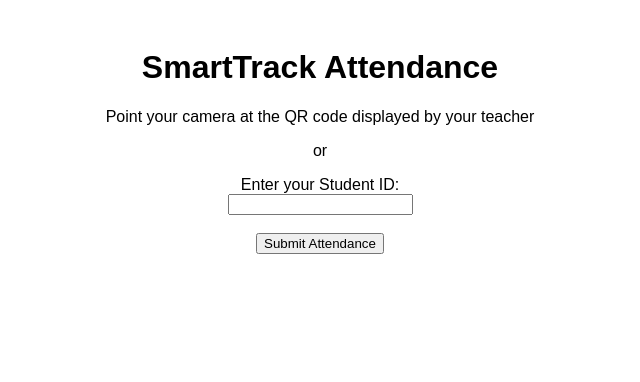
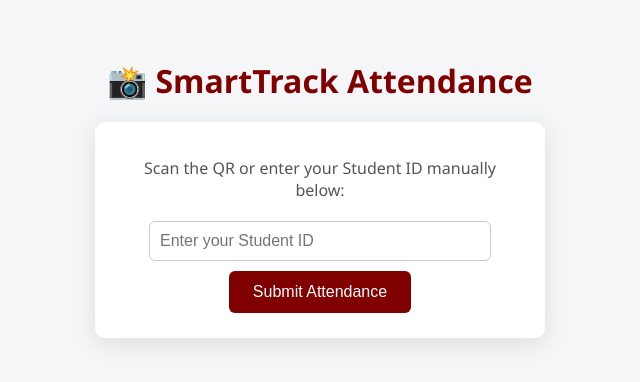
Before and after one commit to NaqibFarhan/linkattendance, a PHP site: page /scan_attendance.php in a window 1280 px wide. Shown: the top 382 px of the page, without its empty margins (320-960 px from the left). Run offline with PHP 8.4, Linux system fonts and the light colour scheme; a stand-in replaces the project's code that opens the database connection.

Commit message:
Update scan_attendance.php

```diff
--- a/scan_attendance.php
+++ b/scan_attendance.php
@@ -1,76 +1,123 @@
 <?php
 include("includes/db.php");
 
-// Process QR code scan
-if ($_SERVER["REQUEST_METHOD"] == "GET" && isset($_GET['token']) && isset($_GET['student_id'])) {
-    $token = $_GET['token'];
+$message = "";
+
+if ($_SERVER["REQUEST_METHOD"] == "GET" && isset($_GET['student_id'])) {
     $student_id = intval($_GET['student_id']);
     $today = date('Y-m-d');
 
-    // Verify token (in a real app, you'd have more robust verification)
-    $expected_token = md5('attendance_' . $today . '_' . 'admin'); // Replace with actual verification
-
-    if ($token === $expected_token) {
     // Check if attendance already exists
     $check = mysqli_query($conn, "SELECT id FROM attendance WHERE student_id = $student_id AND date = '$today'");
 
     if (mysqli_num_rows($check) == 0) {
         // Insert new attendance record
         mysqli_query($conn, "INSERT INTO attendance (student_id, date, status) VALUES ($student_id, '$today', 'Present')");
-            $message = "Attendance marked successfully!";
+        $message = "✅ Attendance marked successfully!";
+        $status = "success";
     } else {
-            $message = "Attendance already marked for today";
-        }
-    } else {
-        $message = "Invalid QR code";
+        $message = "⚠️ Attendance already marked for today.";
+        $status = "error";
     }
 }
 ?>
 
 <!DOCTYPE html>
-<html>
+<html lang="en">
 <head>
+    <meta charset="UTF-8">
     <title>Scan Attendance - SmartTrack</title>
     <meta name="viewport" content="width=device-width, initial-scale=1.0">
     <style>
         body {
-            font-family: Arial, sans-serif;
+            font-family: 'Segoe UI', sans-serif;
+            background: #f4f6f8;
             text-align: center;
-            padding: 20px;
+            padding: 30px;
         }
+
+        h1 {
+            color: #800000;
+            margin-bottom: 20px;
+        }
+
+        .container {
+            max-width: 400px;
+            margin: 0 auto;
+            background: white;
+            padding: 25px;
+            border-radius: 10px;
+            box-shadow: 0 5px 25px rgba(0, 0, 0, 0.1);
+        }
+
         .message {
-            margin: 20px 0;
+            margin-bottom: 20px;
             padding: 15px;
-            border-radius: 5px;
-            background-color: #f0f0f0;
+            border-radius: 8px;
+            font-weight: 500;
         }
+
         .success {
-            background-color: #dff0d8;
-            color: #3c763d;
+            background-color: #d4edda;
+            color: #155724;
+            border: 1px solid #c3e6cb;
         }
+
         .error {
-            background-color: #f2dede;
-            color: #a94442;
+            background-color: #f8d7da;
+            color: #721c24;
+            border: 1px solid #f5c6cb;
+        }
+
+        input[type="text"] {
+            padding: 10px;
+            font-size: 1em;
+            width: 80%;
+            border-radius: 6px;
+            border: 1px solid #ccc;
+            margin: 10px 0;
+        }
+
+        button {
+            background-color: #800000;
+            color: white;
+            border: none;
+            padding: 12px 24px;
+            border-radius: 6px;
+            font-size: 1em;
+            cursor: pointer;
+            transition: background 0.3s ease;
+        }
+
+        button:hover {
+            background-color: #a00000;
+        }
+
+        p {
+            color: #555;
+            margin: 10px 0;
         }
     </style>
 </head>
 <body>
-    <h1>SmartTrack Attendance</h1>
 
-    <?php if (isset($message)): ?>
-        <div class="message <?php echo strpos($message, 'successfully') !== false ? 'success' : 'error'; ?>">
+    <h1>📸 SmartTrack Attendance</h1>
+
+    <div class="container">
+        <?php if (!empty($message)): ?>
+            <div class="message <?php echo $status; ?>">
                 <?php echo htmlspecialchars($message); ?>
             </div>
         <?php endif; ?>
 
-    <p>Point your camera at the QR code displayed by your teacher</p>
-    <p>or</p>
+        <p>Scan the QR or enter your Student ID manually below:</p>
 
         <form method="get">
-        <input type="hidden" name="token" value="<?php echo isset($_GET['token']) ? htmlspecialchars($_GET['token']) : ''; ?>">
-        <label for="student_id">Enter your Student ID:</label><br>
-        <input type="text" id="student_id" name="student_id" required><br><br>
+            <input type="text" name="student_id" placeholder="Enter your Student ID" required>
+            <br>
             <button type="submit">Submit Attendance</button>
         </form>
+    </div>
+
 </body>
 </html>
```
Lines whose indentation alone changed are shown as unchanged.
